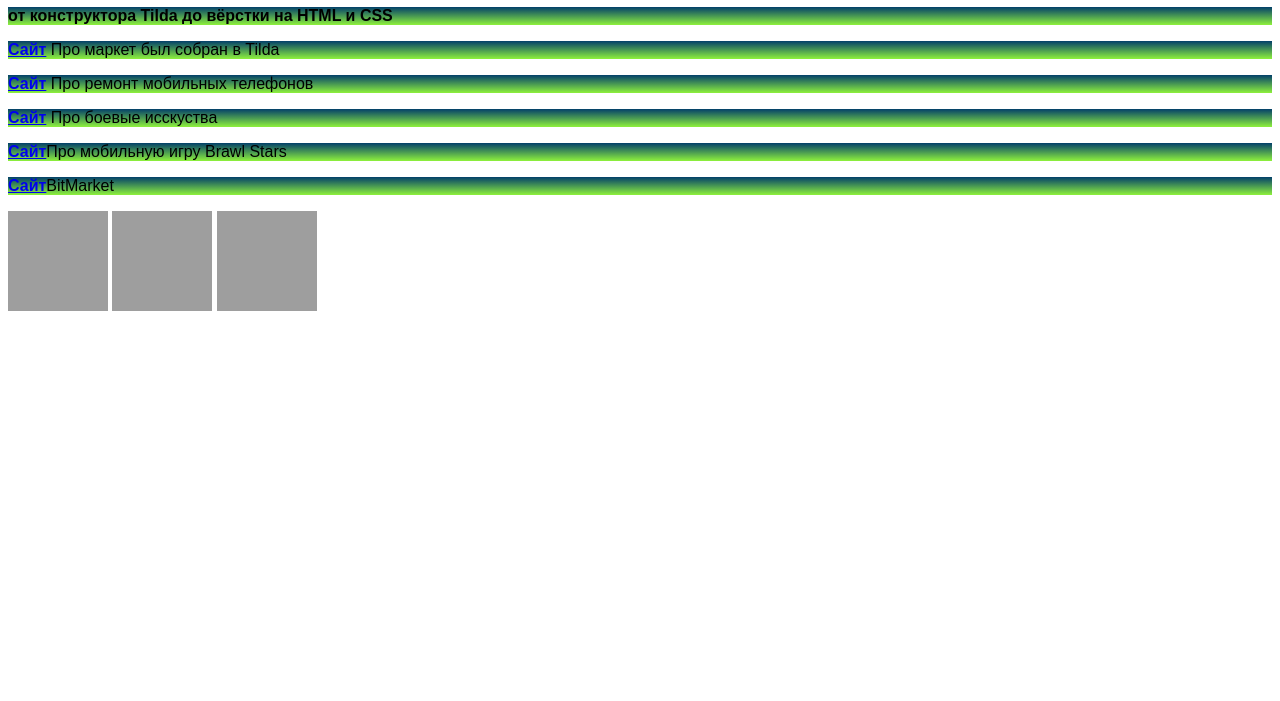
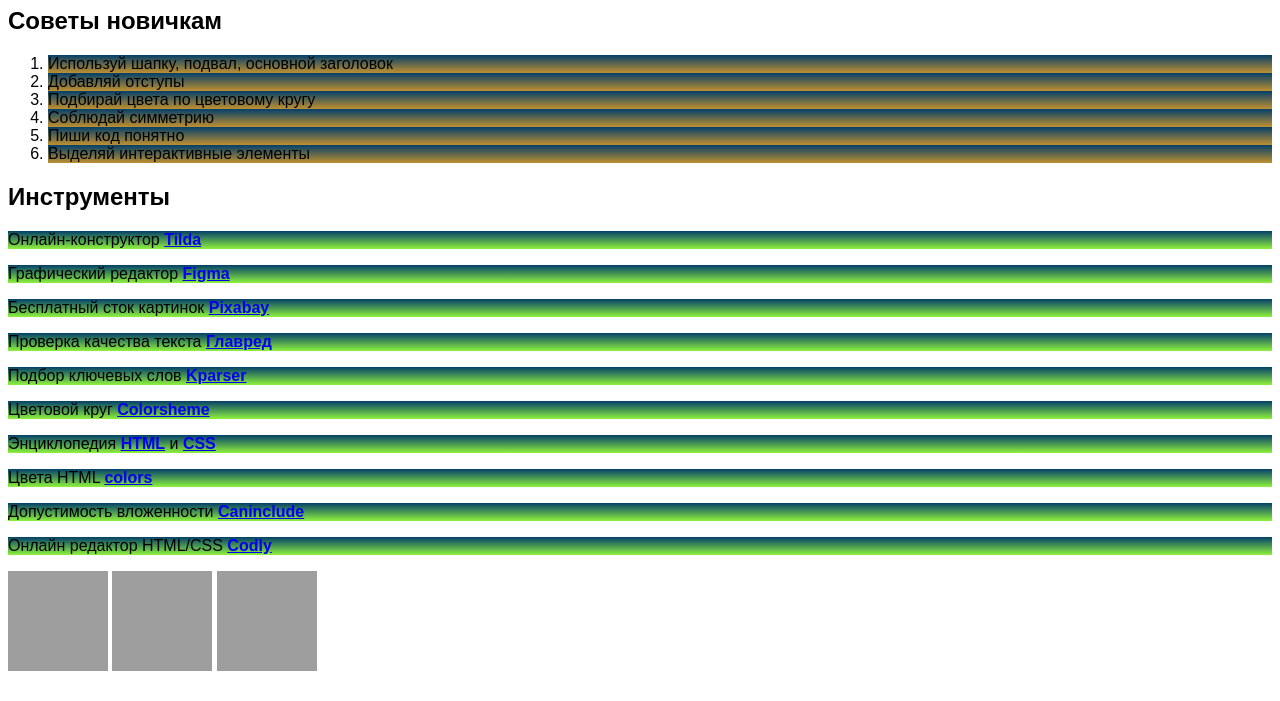
Before and after one commit to Abobusss/-Port1, a plain HTML site: page index.html in a window 1280 px wide. Shown: the part 99-800 px from the top of the page. Drawn offline with Linux system fonts and the light colour scheme; grey boxes are pictures that could not be loaded.

Commit message:
Update index.html

```diff
--- a/index.html
+++ b/index.html
@@ -1,6 +1,6 @@
 <html>
   <head>
-    <title>My Sites</title>
+    <title>Полезная информация</title>
     <link rel="stylesheet" href="style.css"/>
   </head>
   <body>
@@ -8,13 +8,27 @@
       <a class="link-header" href="index.html">Главная</a>
     </header>
     <main>
-      <h1>Мои сайты</h1>
-      <p class="text-big"><b>от конструктора Tilda до вёрстки на HTML и CSS</b></p>
-      <p><a class="link-text" href="http://marketshops.tilda.ws/ws"><b>Сайт</b></a> Про маркет был  собран в Tilda</p>
-        <p><a class="link-text" href="https://abobusss.github.io/ggg/"><b>Сайт</b></a> Про ремонт мобильных телефонов</p>
-        <p><a class="link-text" href="https://abobusss.github.io/gg/"><b>Сайт</b></a> Про боевые исскуства</p>
-      <p><a class="link-text" href="https://bogdan2134.github.io/sitr1.0/"><b>Сайт</b></a>Про мобильную игру Brawl Stars</p>
-        <p><a class="link-text" href="https://abobusss.github.io/sssss/"><b>Сайт</b></a>BitMarket</p>
+      <h1>Полезная информация</h1>
+      <h2>Советы новичкам</h2>
+      <ol>
+        <li>Используй шапку, подвал, основной заголовок</li>
+        <li>Добавляй отступы</li>
+        <li>Подбирай цвета по цветовому кругу</li>
+        <li>Соблюдай симметрию</li>
+        <li>Пиши код понятно</li>
+        <li>Выделяй интерактивные элементы</li>
+      </ol>
+      <h2>Инструменты</h2>
+      <p>Онлайн-конструктор <a class="link-text" href="https://tilda.cc/ru/"><b>Tilda</b></a></p>
+      <p>Графический редактор <a class="link-text" href="https://www.figma.com/files/recent?fuid=1016244401640330975"><b>Figma</b></a></p>
+      <p>Бесплатный сток картинок <a class="link-text" href="https://pixabay.com/"><b>Pixabay</b></a></p>
+      <p>Проверка качества текста <a class="link-text" href="https://glvrd.ru/"><b>Главред</b></a></p>
+      <p>Подбор ключевых слов <a class="link-text" href="https://kparser.com/"><b>Kparser</b></a></p>
+      <p>Цветовой круг <a class="link-text" href="https://colorscheme.ru/"><b>Colorsheme</b></a></p>
+      <p>Энциклопедия <a class="link-text" href="http://htmlbook.ru/html"><b>HTML</b></a> и <a class="link-text" href="http://htmlbook.ru/css"><b>CSS</b></a></p>
+      <p>Цвета HTML <a class="link-text" href="https://colorscheme.ru/html-colors.html"><b>colors</b></a></p>
+      <p>Допустимость вложенности <a class="link-text" href="https://caninclude.glitch.me/"><b>Caninclude</b></a></p>
+      <p>Онлайн редактор HTML/CSS <a  class="link-text" href="https://codly.ru/"><b>Codly</b></a></p>
     </main>
     <footer>
       <a class="social" href=""><img src="https://mars.algoritmika.org/uploads/2021/04/social1_0_1618254571.png" width="100px" height="100px"/></a>
```
